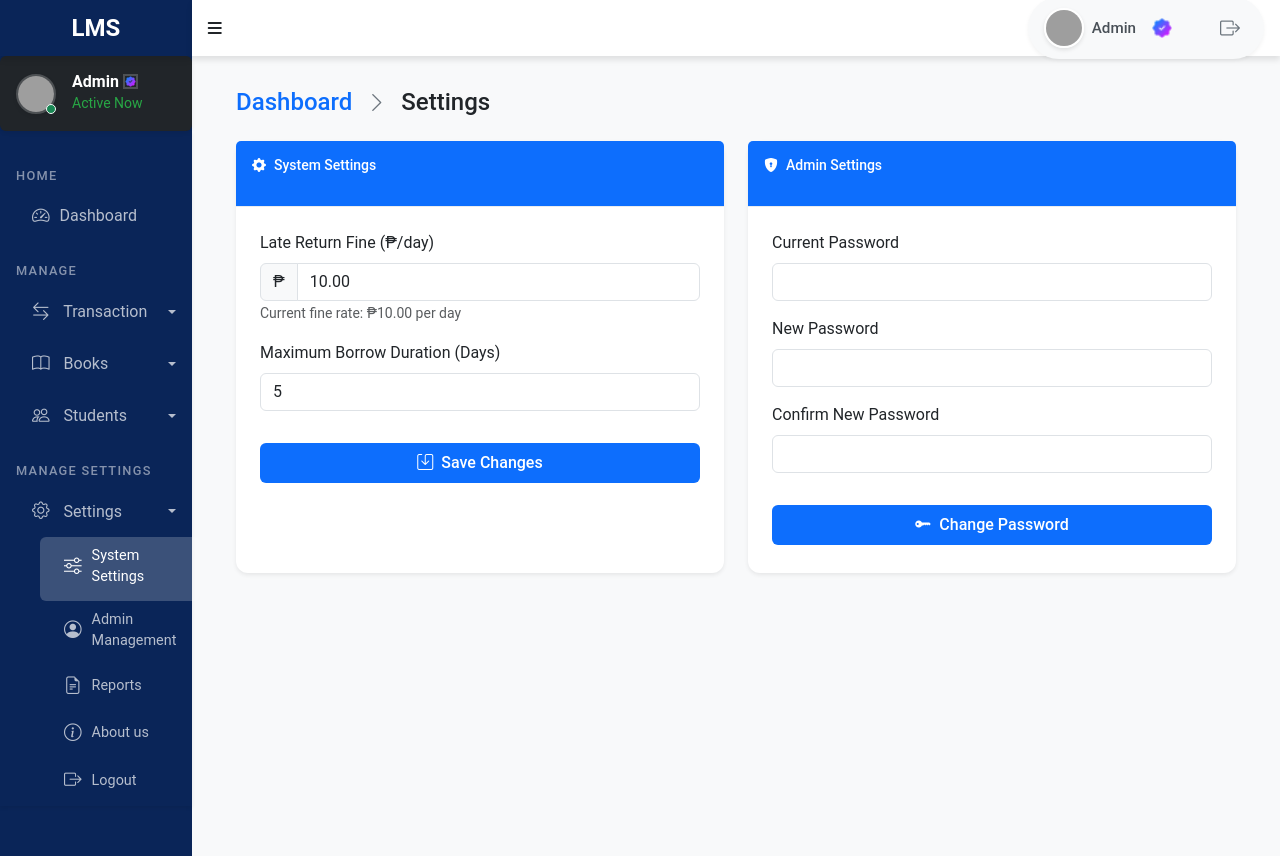
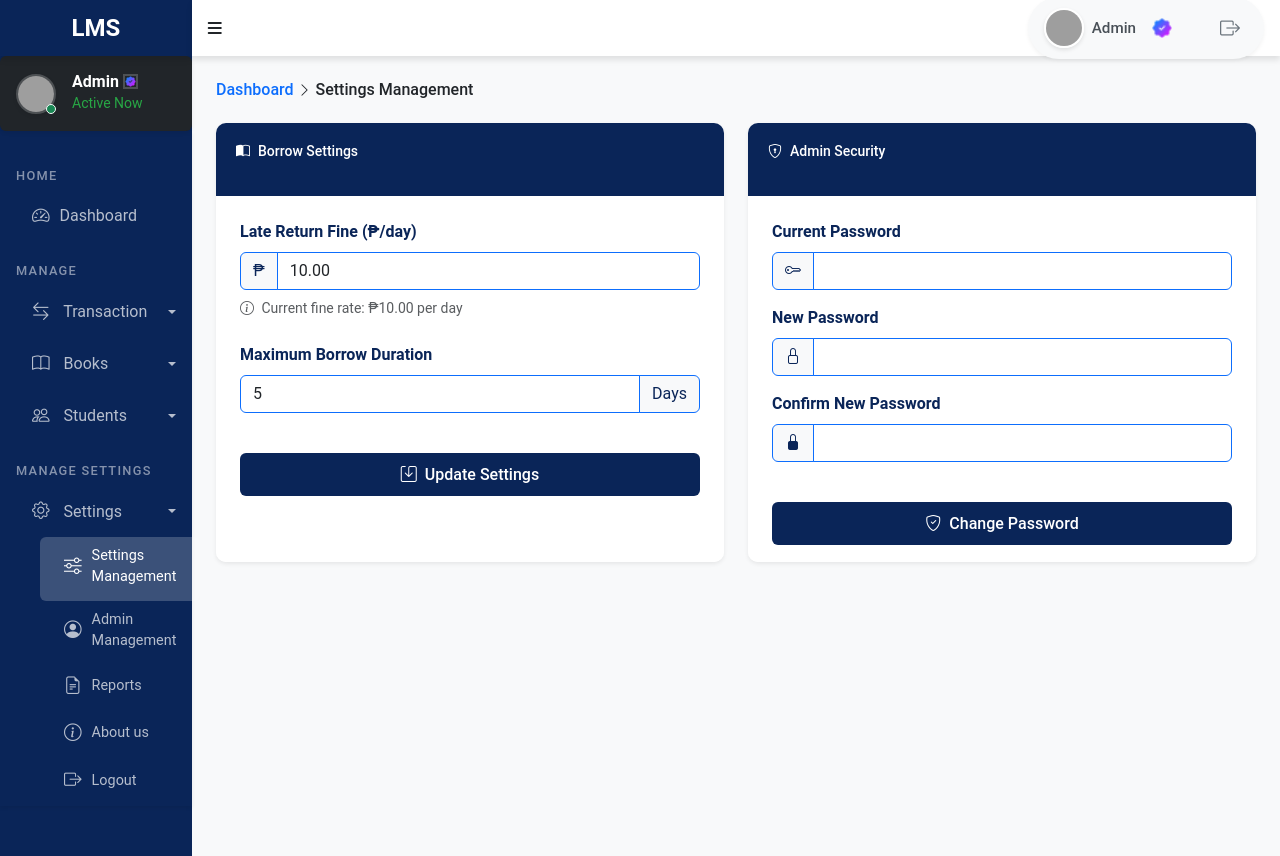
Before and after one commit to gabutin12/Borrow-LMS, a PHP site: page /settings.php in a window 1280 px wide. Run offline with PHP 8.4, Linux system fonts and the light colour scheme; a user stored in the database is signed in; data comes from the database, SQL or seed files in the repository; some libraries are stand-ins or nearby versions; grey boxes are pictures that could not be loaded.

Commit message:
fix header section and settings.php

```diff
--- a/about.php
+++ b/about.php
@@ -11,11 +11,11 @@ require_once 'includes/navbar.php';
         <div class="container-fluid">
             <!-- Header Section -->
             <div class="mb-4">
-                <h4 class="mb-3">
+                <h6 class="mb-3">
                     <a href="dashboard.php" class="text-decoration-none text-primary">Dashboard</a>
                     <i class="bi bi-chevron-right small"></i>
                     About Us
-                </h4>
+                </h6>
             </div>
             <!-- Library Kiosk Information Section -->
             <div class="kiosk-info mb-4">
--- a/borrow.php
+++ b/borrow.php
@@ -36,11 +36,11 @@ require_once 'db_connection.php';
 
         <!-- Header Section -->
         <div class="mb-4">
-            <h4 class="mb-3">
+            <h6 class="mb-3">
                 <a href="dashboard.php" class="text-decoration-none text-primary">Dashboard</a>
                 <i class="bi bi-chevron-right small"></i>
                 Borrow Books
-            </h4>
+            </h6>
             <button class="btn btn-primary mb-3">
                 <i class="bi bi-plus"></i> New
             </button>
--- a/borrowed_books_logs.php
+++ b/borrowed_books_logs.php
@@ -17,11 +17,11 @@ $max_borrow_days = $settings_row['max_borrow_days'];
     <div class="main-content-students p-4">
         <!-- Header Section -->
         <div class="mb-4">
-            <h4 class="mb-3">
+            <h6 class="mb-3">
                 <a href="borrow.php" class="text-decoration-none text-primary">Borrow Books</a>
                 <i class="bi bi-chevron-right small"></i>
                 Borrowed Books Logs
-            </h4>
+            </h6>
         </div>
 
         <!-- Display Current Settings
--- a/category.php
+++ b/category.php
@@ -40,11 +40,11 @@ require_once 'db_connection.php';
 
         <!-- Header Section -->
         <div class="mb-4">
-            <h4 class="mb-3">
+            <h6 class="mb-3">
                 <a href="dashboard.php" class="text-decoration-none text-primary">Dashboard</a>
                 <i class="bi bi-chevron-right small"></i>
                 Category
-            </h4>
+            </h6>
             <button class="btn btn-primary mb-3">
                 <i class="bi bi-plus"></i> New
             </button>
--- a/courses.php
+++ b/courses.php
@@ -46,11 +46,11 @@ require_once 'db_connection.php';
 
         <!-- Header Section -->
         <div class="mb-4">
-            <h4 class="mb-3">
+            <h6 class="mb-3">
                 <a href="dashboard.php" class="text-decoration-none text-primary">Dashboard</a>
                 <i class="bi bi-chevron-right small"></i>
                 Courses
-            </h4>
+            </h6>
             <button class="btn btn-primary mb-3">
                 <i class="bi bi-plus"></i> New
             </button>
--- a/css/styles.css
+++ b/css/styles.css
@@ -1272,3 +1272,50 @@ Kiosk Information Dropdown Styles */ .dropdown-box {
   height: calc(100vh - 56px);
   overflow-y: auto;
 }
+
+/* Settings Page Styles */
+.settings-card {
+  border-radius: 10px;
+  overflow: hidden;
+}
+
+.settings-header {
+  background-color: #0a2558;
+  color: white;
+  padding: 1.25rem;
+  border-bottom: 0;
+}
+
+.settings-body {
+  padding: 1.5rem;
+  background-color: #fff;
+}
+
+.setting-item label {
+  color: #0a2558;
+  margin-bottom: 0.5rem;
+}
+
+.btn-settings {
+  background-color: #0a2558;
+  border-color: #0a2558;
+  padding: 0.6rem 1.25rem;
+  font-weight: 500;
+  transition: all 0.3s ease;
+}
+
+.btn-settings:hover {
+  background-color: #0d2d6d;
+  border-color: #0d2d6d;
+  transform: translateY(-1px);
+  box-shadow: 0 4px 6px rgba(0, 0, 0, 0.1);
+}
+
+.input-group-text {
+  color: #0a2558;
+}
+
+.form-control:focus {
+  border-color: #0a2558;
+  box-shadow: 0 0 0 0.2rem rgba(10, 37, 88, 0.15);
+}
--- a/includes/sidebar.php
+++ b/includes/sidebar.php
@@ -107,7 +107,7 @@
             <ul class="collapse nav flex-column ms-4 <?php echo ($page_title == 'Settings' || $page_title == 'Admin Management' || $page_title == 'Reports' || $page_title == 'Change Password' || $page_title == 'About Us') ? 'show' : ''; ?>" id="settingsDropdown">
                 <li class="nav-item">
                     <a href="settings.php" class="nav-link <?php echo ($page_title == 'Settings') ? 'active' : ''; ?>">
-                        <i class="bi bi-sliders"></i> System Settings
+                        <i class="bi bi-sliders"></i> Settings Management
                     </a>
                 </li>
                 <li class="nav-item">
--- a/list_books.php
+++ b/list_books.php
@@ -46,11 +46,11 @@ require_once 'db_connection.php';
 
         <!-- Header Section -->
         <div class="mb-4">
-            <h4 class="mb-3">
+            <h6 class="mb-3">
                 <a href="dashboard.php" class="text-decoration-none text-primary">Dashboard</a>
                 <i class="bi bi-chevron-right small"></i>
                 List of Books
-            </h4>
+            </h6>
             <button class="btn btn-primary mb-3">
                 <i class="bi bi-plus"></i> New
             </button>
--- a/list_students.php
+++ b/list_students.php
@@ -55,11 +55,11 @@ require_once 'db_connection.php'; // Ensure this file contains your database con
 
         <!-- Header Section -->
         <div class="mb-4">
-            <h4 class="mb-3">
+            <h6 class="mb-3">
                 <a href="dashboard.php" class="text-decoration-none text-primary">Dashboard</a>
                 <i class="bi bi-chevron-right small"></i>
                 List of Students
-            </h4>
+            </h6>
             <button class="btn btn-primary mb-3">
                 <i class="bi bi-plus"></i> New
             </button>
--- a/reports.php
+++ b/reports.php
@@ -12,11 +12,11 @@ require_once 'db_connection.php';
         <div class="container-fluid">
             <!-- Header Section -->
             <div class="mb-4">
-                <h4 class="mb-3">
+                <h6 class="mb-3">
                     <a href="dashboard.php" class="text-decoration-none text-primary">Dashboard</a>
                     <i class="bi bi-chevron-right small"></i>
                     Reports
-                </h4>
+                </h6>
             </div>
 
             <!-- Report Types Tabs -->
--- a/return.php
+++ b/return.php
@@ -33,11 +33,11 @@ require_once 'db_connection.php';
 
         <!-- Header Section -->
         <div class="mb-4">
-            <h4 class="mb-3">
+            <h6 class="mb-3">
                 <a href="dashboard.php" class="text-decoration-none text-primary">Dashboard</a>
                 <i class="bi bi-chevron-right small"></i>
                 Return Books
-            </h4>
+            </h6>
             <button class="btn btn-primary mb-3">
                 <i class="bi bi-plus"></i> New
             </button>
--- a/return_books_logs.php
+++ b/return_books_logs.php
@@ -20,11 +20,11 @@ $max_borrow_days = $settings_row['max_borrow_days'];
 
         <!-- Header Section with Breadcrumb -->
         <div class="mb-4">
-            <h4 class="mb-3">
+            <h6 class="mb-3">
                 <a href="return.php" class="text-decoration-none text-primary">Return Books</a>
                 <i class="bi bi-chevron-right small"></i>
                 Return Books Logs
-            </h4>
+            </h6>
         </div>
 
         <!-- Display Current Settings -->
--- a/settings.php
+++ b/settings.php
@@ -17,53 +17,34 @@ $max_borrow_days = $settings['max_borrow_days'] ?? 7;
 
 <div class="wrapper">
     <?php require_once 'includes/sidebar.php'; ?>
-    <div class="main-content-settings">
-        <!-- Error/Success Messages -->
-        <div class="container-fluid">
-            <?php if (isset($_SESSION['message'])): ?>
-                <div class="alert alert-<?php echo $_SESSION['message_type']; ?> alert-dismissible fade show" role="alert">
-                    <?php if ($_SESSION['message_type'] == 'success'): ?>
-                        <i class="bi bi-check-circle-fill me-2"></i>
-                    <?php else: ?>
-                        <i class="bi bi-exclamation-triangle-fill me-2"></i>
-                    <?php endif; ?>
-                    <?php
-                    echo $_SESSION['message'];
-                    unset($_SESSION['message']);
-                    unset($_SESSION['message_type']);
-                    ?>
-                    <button type="button" class="btn-close" data-bs-dismiss="alert" aria-label="Close"></button>
-                </div>
-            <?php endif; ?>
-        </div>
-
-        <div class="container-fluid">
+    <div class="main-content-settings p-4">
         <!-- Header Section -->
         <div class="mb-4">
-                <h4 class="mb-3">
+            <h6 class="mb-3">
                 <a href="dashboard.php" class="text-decoration-none text-primary">Dashboard</a>
                 <i class="bi bi-chevron-right small"></i>
-                    Settings
-                </h4>
+                Settings Management
+            </h6>
         </div>
 
         <div class="row">
-                <!-- System Settings -->
+            <!-- Borrow Settings -->
             <div class="col-md-6 mb-4">
-                    <div class="card shadow-sm">
-                        <div class="card-header bg-primary text-white">
+                <div class="card settings-card shadow-sm border-0">
+                    <div class="card-header settings-header">
                         <h5 class="card-title mb-0">
-                                <i class="bi bi-gear-fill me-2"></i>System Settings
+                            <i class="bi bi-book-half me-2"></i>Borrow Settings
                         </h5>
+                        <!-- <small class="text-muted">Configure borrowing rules and fines</small> -->
                     </div>
-                        <div class="card-body">
+                    <div class="card-body settings-body">
                         <form id="fineSettingsForm" method="POST" action="update_settings.php">
-                                <div class="mb-3">
-                                    <label for="fineAmount" class="form-label">Late Return Fine (₱/day)</label>
+                            <div class="setting-item mb-4">
+                                <label for="fineAmount" class="form-label fw-semibold">Late Return Fine (₱/day)</label>
                                 <div class="input-group">
-                                        <span class="input-group-text">₱</span>
+                                    <span class="input-group-text border-primary bg-light">₱</span>
                                     <input type="number"
-                                            class="form-control"
+                                        class="form-control border-primary"
                                         id="fineAmount"
                                         name="fineAmount"
                                         value="<?php echo htmlspecialchars($fine_amount); ?>"
@@ -71,21 +52,27 @@ $max_borrow_days = $settings['max_borrow_days'] ?? 7;
                                         step="1"
                                         required>
                                 </div>
-                                    <small class="text-muted">Current fine rate: ₱<?php echo number_format($fine_amount, 2); ?> per day</small>
+                                <small class="text-muted mt-2 d-block">
+                                    <i class="bi bi-info-circle me-1"></i>
+                                    Current fine rate: ₱<?php echo number_format($fine_amount, 2); ?> per day
+                                </small>
                             </div>
-                                <div class="mb-3">
-                                    <label for="maxBorrowDays" class="form-label">Maximum Borrow Duration (Days)</label>
+                            <div class="setting-item mb-4">
+                                <label for="maxBorrowDays" class="form-label fw-semibold">Maximum Borrow Duration</label>
+                                <div class="input-group">
                                     <input type="number"
-                                        class="form-control"
+                                        class="form-control border-primary"
                                         id="maxBorrowDays"
                                         name="maxBorrowDays"
                                         value="<?php echo htmlspecialchars($max_borrow_days); ?>"
                                         min="1"
                                         required>
+                                    <span class="input-group-text border-primary bg-light">Days</span>
                                 </div>
-                                <div class="d-grid gap-2">
-                                    <button type="submit" class="btn btn-primary">
-                                        <i class="bi bi-save me-2"></i>Save Changes
+                            </div>
+                            <div class="d-grid">
+                                <button type="submit" class="btn btn-primary btn-settings">
+                                    <i class="bi bi-save me-2"></i>Update Settings
                                 </button>
                             </div>
                         </form>
@@ -95,33 +82,48 @@ $max_borrow_days = $settings['max_borrow_days'] ?? 7;
 
             <!-- Admin Settings -->
             <div class="col-md-6 mb-4">
-                    <div class="card shadow-sm">
-                        <div class="card-header bg-primary text-white">
+                <div class="card settings-card shadow-sm border-0">
+                    <div class="card-header settings-header">
                         <h5 class="card-title mb-0">
-                                <i class="bi bi-shield-lock-fill me-2"></i>Admin Settings
+                            <i class="bi bi-shield-lock me-2"></i>Admin Security
                         </h5>
+                        <!-- <small class="text-muted">Manage administrator password</small> -->
                     </div>
-                        <div class="card-body">
+                    <div class="card-body settings-body">
                         <form id="adminSettingsForm" method="POST" action="update_admin.php">
-                                <div class="mb-3">
-                                    <label for="currentPassword" class="form-label">Current Password</label>
-                                    <input type="password" class="form-control" id="currentPassword" name="currentPassword" required>
+                            <div class="setting-item mb-3">
+                                <label for="currentPassword" class="form-label fw-semibold">Current Password</label>
+                                <div class="input-group">
+                                    <span class="input-group-text border-primary bg-light">
+                                        <i class="bi bi-key"></i>
+                                    </span>
+                                    <input type="password" class="form-control border-primary" id="currentPassword" name="currentPassword" required>
                                 </div>
-                                <div class="mb-3">
-                                    <label for="newPassword" class="form-label">New Password</label>
-                                    <input type="password" class="form-control" id="newPassword" name="newPassword" required>
                             </div>
-                                <div class="mb-3">
-                                    <label for="confirmPassword" class="form-label">Confirm New Password</label>
-                                    <input type="password" class="form-control" id="confirmPassword" name="confirmPassword" required>
+                            <div class="setting-item mb-3">
+                                <label for="newPassword" class="form-label fw-semibold">New Password</label>
+                                <div class="input-group">
+                                    <span class="input-group-text border-primary bg-light">
+                                        <i class="bi bi-lock"></i>
+                                    </span>
+                                    <input type="password" class="form-control border-primary" id="newPassword" name="newPassword" required>
                                 </div>
-                                <div class="d-grid gap-2">
-                                    <button type="submit" class="btn btn-primary">
-                                        <i class="bi bi-key-fill me-2"></i>Change Password
+                            </div>
+                            <div class="setting-item mb-4">
+                                <label for="confirmPassword" class="form-label fw-semibold">Confirm New Password</label>
+                                <div class="input-group">
+                                    <span class="input-group-text border-primary bg-light">
+                                        <i class="bi bi-lock-fill"></i>
+                                    </span>
+                                    <input type="password" class="form-control border-primary" id="confirmPassword" name="confirmPassword" required>
+                                </div>
+                            </div>
+                            <div class="d-grid">
+                                <button type="submit" class="btn btn-primary btn-settings">
+                                    <i class="bi bi-shield-check me-2"></i>Change Password
                                 </button>
                             </div>
                         </form>
-                        </div>
                     </div>
                 </div>
             </div>
```
Lines whose indentation alone changed are shown as unchanged.
